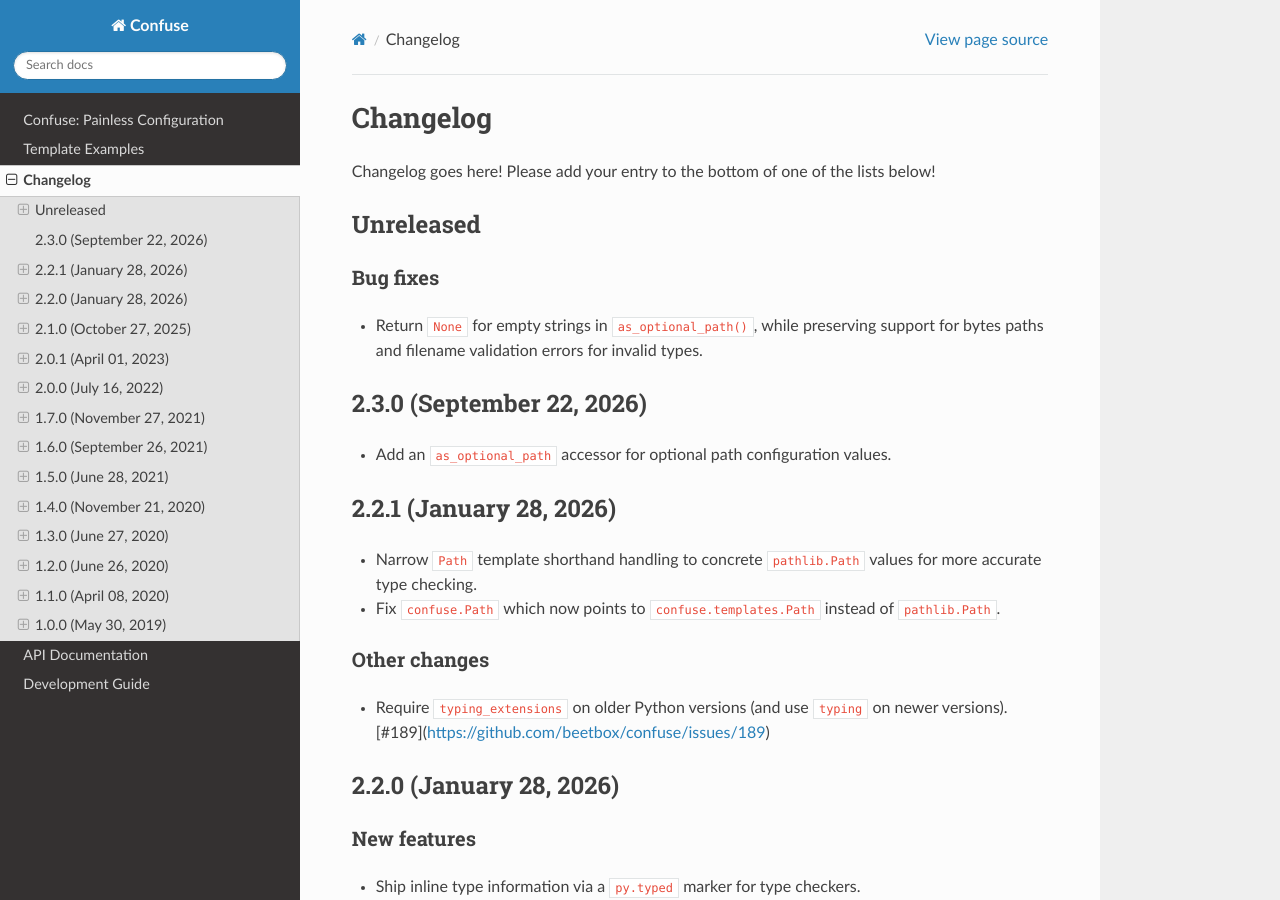
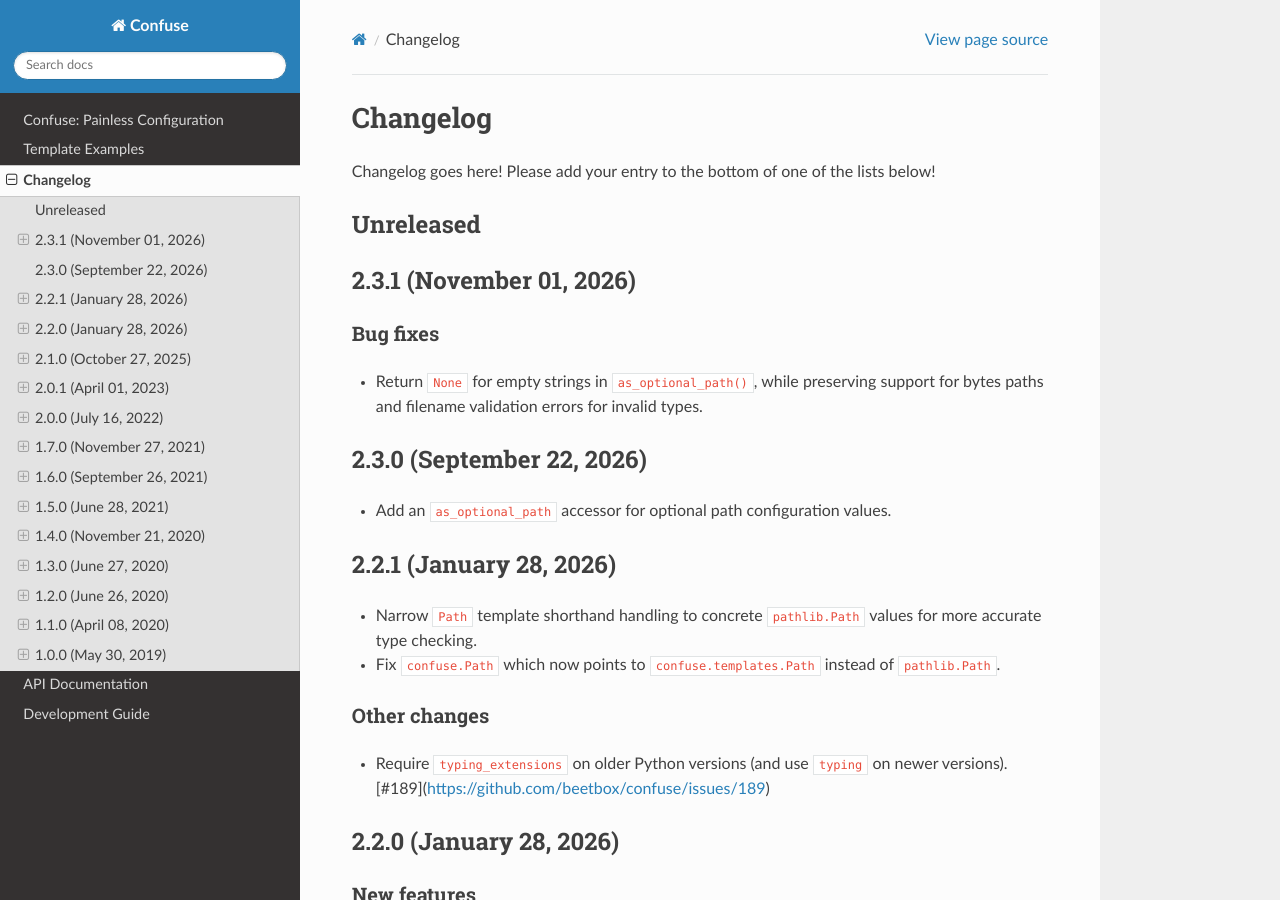
Before and after one commit to beetbox/confuse, a Sphinx documentation site: the page built from docs/changelog.rst, in a window 1280 px wide and 900 px high. Built offline with Sphinx 7.4.7 and the Read the Docs theme 3.1.0, drawn with Linux system fonts in a browser that asks for light colours.

Commit message:
Increment version to 2.3.1

```diff
--- a/confuse/__init__.py
+++ b/confuse/__init__.py
@@ -8,5 +8,5 @@
 from .util import *  # type: ignore[no-redef] # noqa: F403
 from .yaml_util import *  # noqa: F403
 
-__version__ = "2.3.0"
+__version__ = "2.3.1"
 __author__ = "Adrian Sampson <adrian@radbox.org>"
--- a/docs/changelog.rst
+++ b/docs/changelog.rst
@@ -13,11 +13,9 @@
     New features
     ~~~~~~~~~~~~
 
-Bug fixes
-~~~~~~~~~
-
-- Return ``None`` for empty strings in ``as_optional_path()``, while preserving
-  support for bytes paths and filename validation errors for invalid types.
+..
+    Bug fixes
+    ~~~~~~~~~
 
 ..
     For plugin developers
@@ -26,6 +24,15 @@
 ..
     Other changes
     ~~~~~~~~~~~~~
+
+2.3.1 (November 01, 2026)
+-------------------------
+
+Bug fixes
+~~~~~~~~~
+
+- Return ``None`` for empty strings in ``as_optional_path()``, while preserving
+  support for bytes paths and filename validation errors for invalid types.
 
 2.3.0 (September 22, 2026)
 --------------------------
--- a/docs/conf.py
+++ b/docs/conf.py
@@ -3,7 +3,7 @@
 import sys
 
 version = "2.3"
-release = "2.3.0"
+release = "2.3.1"
 
 sys.path.insert(0, os.path.abspath(".."))
 
--- a/pyproject.toml
+++ b/pyproject.toml
@@ -1,6 +1,6 @@
 [project]
 name = "confuse"
-version = "2.3.0"
+version = "2.3.1"
 description = "Painless YAML config files"
 authors = [{ name = "Adrian Sampson", email = "adrian@radbox.org" }]
 readme = "README.rst"
```
